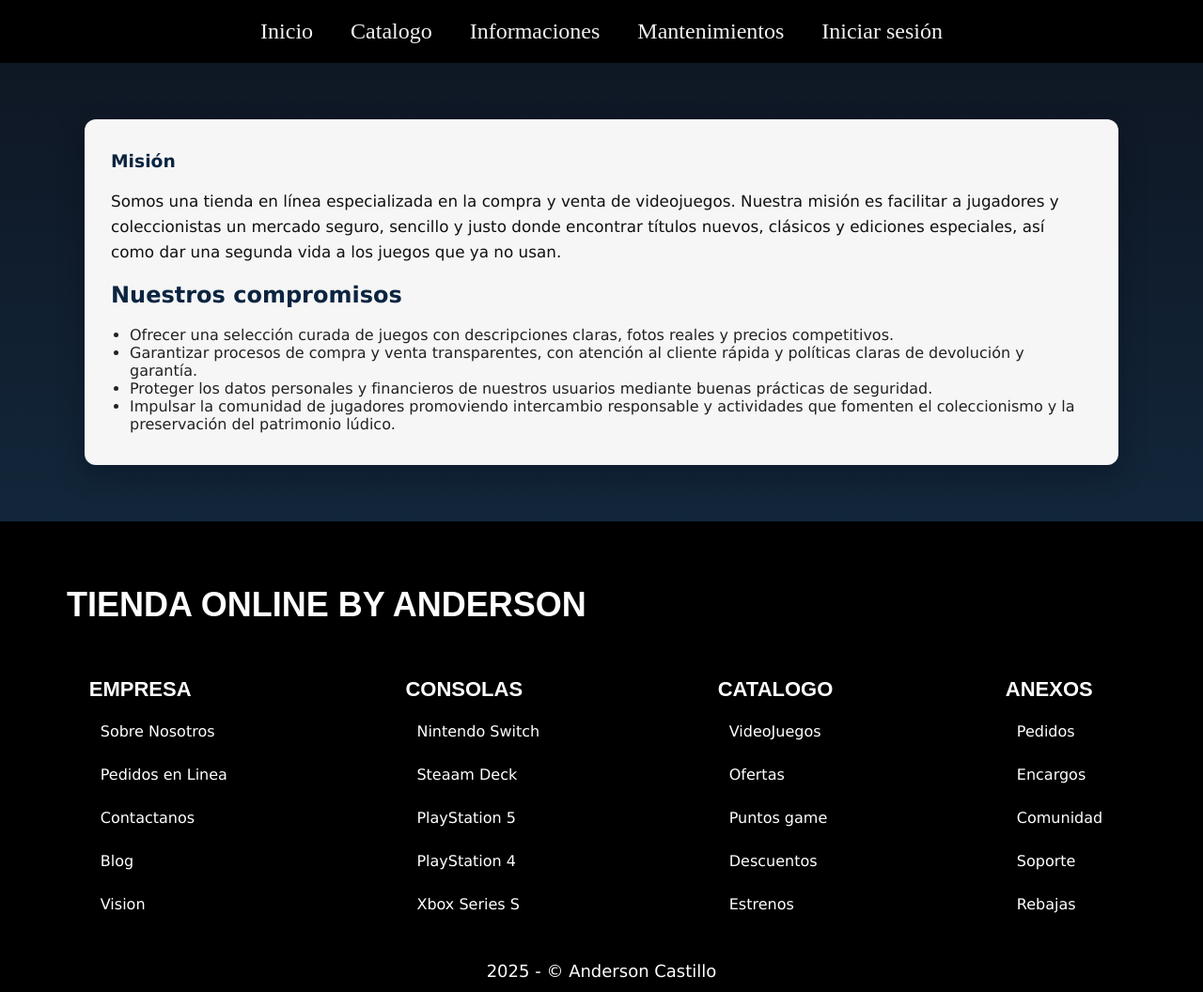
After one commit to ANDER40514/TiendaOnline, a PHP site: page /modules/Informaciones/mision.php in a window 1280 px wide. The commit adds this page. Shown: the whole page at 94% size. Run offline with PHP 8.4, Linux system fonts and the light colour scheme; data that the repository does not hold is empty.

Commit message:
fix: Restaurado codigo perdido durante el merge y actualizacion del endpoint api/juegos

```diff
--- a/api/juegos.php
+++ b/api/juegos.php
@@ -16,8 +16,6 @@ switch ($method) {
     case 'GET':
     if (isset($_GET['id'])) {
         $id = intval($_GET['id']);
-        // Usar la vista v_juego que ya hace el join entre juego y consola.
-        // Aliasamos los campos para mantener compatibilidad con el frontend (consola, consola_color, id_consola)
         $sql = "SELECT v.id_juego, v.titulo, v.descripcion, v.precio, v.nombre AS consola, v.imagen, v.consola_color, v.id_consola, v.code as consola_code
             FROM v_juego v
             WHERE v.id_juego = $id";
@@ -112,7 +110,9 @@ switch ($method) {
         $id_juego = intval($data['id']);
         $updates = [];
 
-        foreach (['titulo', 'descripcion', 'precio', 'consola', 'imagen', 'consola_color', 'id_consola'] as $campo) {
+        // Note: 'consola' is a display-only field in the frontend (disabled input).
+        // Avoid attempting to update a 'consola' column that may not exist in the DB.
+        foreach (['titulo', 'descripcion', 'precio', 'imagen', 'consola_color', 'id_consola'] as $campo) {
             if (isset($data[$campo])) {
                 $valor = $campo === 'id_consola' ? intval($data[$campo]) : $conn->real_escape_string($data[$campo]);
                 $valor_sql = $campo === 'id_consola' ? $valor : "'$valor'";
--- a/data/navbar.json
+++ b/data/navbar.json
@@ -6,12 +6,12 @@
     },
     {
         "text": "Catalogo",
-        "href": "#body",
+        "href": "#",
         "class": "navbar__items",
         "sub-module": [
             {
                 "text": "Articulos",
-                "href": "#inicio",
+                "href": "#body",
                 "class": "navbar__sub-items"
             },
             {
@@ -28,22 +28,22 @@
     },
     {
         "text": "Informaciones",
-        "href": "#footer",
+        "href": "#",
         "class": "navbar__items",
         "sub-module": [
             {
                 "text": "Mision",
-                "href": "#inicio",
+                "href": "modules/informaciones/mision.php",
                 "class": "navbar__sub-items"
             },
             {
                 "text": "Vision",
-                "href": "#inicio",
+                "href": "modules/informaciones/vision.php",
                 "class": "navbar__sub-items"
             },
             {
-                "text": "Sobre Nosotros",
-                "href": "#inicio",
+                "text": "Formulario de Contacto",
+                "href": "modules/informaciones/contacto/contacto.php",
                 "class": "navbar__sub-items"
             }
         ]
@@ -55,22 +55,17 @@
         "sub-module": [
             {
                 "text": "Edicion de Juegos",
-                "href": "modules/admin-juegos/admin-juegos.php",
+                "href": "modules/mantenimientos/edicion-juegos/edicion-juegos.php",
                 "class": "navbar__sub-items"
             },
             {
-                "text": "Compra y Venta de Juegos",
-                "href": "modules/compra-venta/compra-venta.php",
-                "class": "navbar__sub-items"
-            },
-            {
-                "text": "Formulario de Contacto",
-                "href": "modules/contacto/contacto.php",
+                "text": "Venta de Juegos",
+                "href": "modules/mantenimientos/compra-venta/compra-venta.php",
                 "class": "navbar__sub-items"
             },
             {
                 "text": "Administracion de Consolas",
-                "href": "modules/consolas/consolas.php",
+                "href": "modules/mantenimientos/consolas/consolas.php",
                 "class": "navbar__sub-items"
             }
         ]
--- a/modules/contacto/contacto.css
+++ b/modules/Informaciones/contacto/contacto.css
@@ -97,3 +97,50 @@
     text-align: left;
     cursor: not-allowed
 }
+
+
+/* Estilos generales del modulo de Informaciones */
+.informacion {
+    background: linear-gradient(180deg, #0f1724 0%, #12263a 100%);
+    /* dark-blue gradient */
+    color: #fff;
+    padding: 60px 18px;
+}
+
+.informacion__wrap {
+    max-width: 1100px;
+    margin: 0 auto;
+    background: rgba(255, 255, 255, 0.96);
+    color: #111;
+    padding: 34px 28px;
+    border-radius: 12px;
+    box-shadow: 0 10px 30px rgba(2, 6, 23, 0.3);
+}
+
+.informacion h1,
+.informacion h2 {
+    color: #0b2540;
+}
+
+.mision__lead,
+.vision__lead {
+    font-size: 1.05rem;
+    line-height: 1.6;
+    margin-bottom: 18px;
+}
+
+.informacion ul {
+    margin-left: 1.25rem;
+    color: #222
+}
+
+@media (max-width: 900px) {
+    .informacion__wrap {
+        padding: 20px;
+        margin: 0 12px
+    }
+
+    .form {
+        width: auto;
+    }
+}
--- /dev/null
+++ b/modules/Informaciones/mision.php
@@ -0,0 +1,36 @@
+<?php
+$pageTitle = 'Contacto | Tienda Online';
+$extraCSS = ['modules/Informaciones/contacto/contacto.css'];
+
+$pageJSON = [
+    'navbar' => 'data/navbar.json',
+    'gallery' => null,
+    'footer' => 'data/footer.json'
+];
+
+include __DIR__ . '/../../includes/header.php';
+?>
+
+<main>
+    <section class="informacion">
+        <div class="informacion__wrap">
+            <section class="mision">
+                <h1 class="mision__title">Misión</h1>
+                <br>
+                <p class="mision__lead">Somos una tienda en línea especializada en la compra y venta de videojuegos. Nuestra misión es facilitar a jugadores y coleccionistas un mercado seguro, sencillo y justo donde encontrar títulos nuevos, clásicos y ediciones especiales, así como dar una segunda vida a los juegos que ya no usan.</p>
+
+                <h2>Nuestros compromisos</h2>
+                <br>
+                <ul>
+                    <li>Ofrecer una selección curada de juegos con descripciones claras, fotos reales y precios competitivos.</li>
+                    <li>Garantizar procesos de compra y venta transparentes, con atención al cliente rápida y políticas claras de devolución y garantía.</li>
+                    <li>Proteger los datos personales y financieros de nuestros usuarios mediante buenas prácticas de seguridad.</li>
+                    <li>Impulsar la comunidad de jugadores promoviendo intercambio responsable y actividades que fomenten el coleccionismo y la preservación del patrimonio lúdico.</li>
+                </ul>
+            </section>
+        </div>
+    </section>
+</main>
+
+
+<?php include __DIR__ . '/../../includes/footer.php'; ?>
--- a/modules/compra-venta/compra-venta.js
+++ b/modules/Mantenimientos/compra-venta/compra-venta.js
@@ -1,6 +1,6 @@
 const API_JUEGOS = "/TiendaOnline/api/juegos.php";
 const API_INVENTARIO = "/TiendaOnline/api/inventario.php";
-const SUBMIT_ORDER = "/TiendaOnline/modules/compra-venta/submit_purchase.php";
+const SUBMIT_ORDER = "/TiendaOnline/modules/mantenimientos/compra-venta/submit_purchase.php";
 
 let juegos = [];
 let cart = {}; // id_juego => {id, titulo, precio, cantidad}
--- a/modules/compra-venta/submit_purchase.php
+++ b/modules/Mantenimientos/compra-venta/submit_purchase.php
@@ -1,7 +1,6 @@
 <?php
 header('Content-Type: application/json; charset=UTF-8');
 
-// Use non-persistent session cookie (align with auth behavior) and start session
 session_set_cookie_params(0);
 session_start();
 
@@ -21,7 +20,7 @@ if (!$data) {
 }
 
 // Conectar a BD
-require_once __DIR__ . '/../../api/db.php';
+require_once __DIR__ . '/../../../api/db.php';
 
 // Validaciones básicas: siempre se requieren items; cliente puede venir desde sesión o desde payload
 if (empty($data['items']) || !is_array($data['items'])) {
```
Also changed, not shown: modules/Informaciones/contacto/contacto.php (renamed from modules/contacto/contacto.php, +4 -4 lines), modules/Informaciones/vision.php (added, +35 -0 lines), modules/Mantenimientos/compra-venta/compra-venta.php (renamed from modules/compra-venta/compra-venta.php, +4 -4 lines), modules/Mantenimientos/consolas/consolas.php (renamed from modules/consolas/consolas.php, +4 -4 lines), modules/Mantenimientos/edicion-juegos/edicion-juegos.js (renamed from modules/admin-juegos/admin-juegos.js, +7 -7 lines), modules/Mantenimientos/edicion-juegos/edicion-juegos.php (renamed from modules/admin-juegos/admin-juegos.php, +9 -8 lines), modules/Informaciones/contacto/contacto.js (renamed from modules/contacto/contacto.js), modules/Informaciones/contacto/submit_contact.php (renamed from modules/contacto/submit_contact.php), modules/Mantenimientos/compra-venta/compra-venta.css (renamed from modules/compra-venta/compra-venta.css), modules/Mantenimientos/consolas/consolas.css (renamed from modules/consolas/consolas.css), modules/Mantenimientos/consolas/consolas.js (renamed from modules/consolas/consolas.js), modules/Mantenimientos/edicion-juegos/edicion-juegos.css (renamed from modules/admin-juegos/admin-juegos.css).
